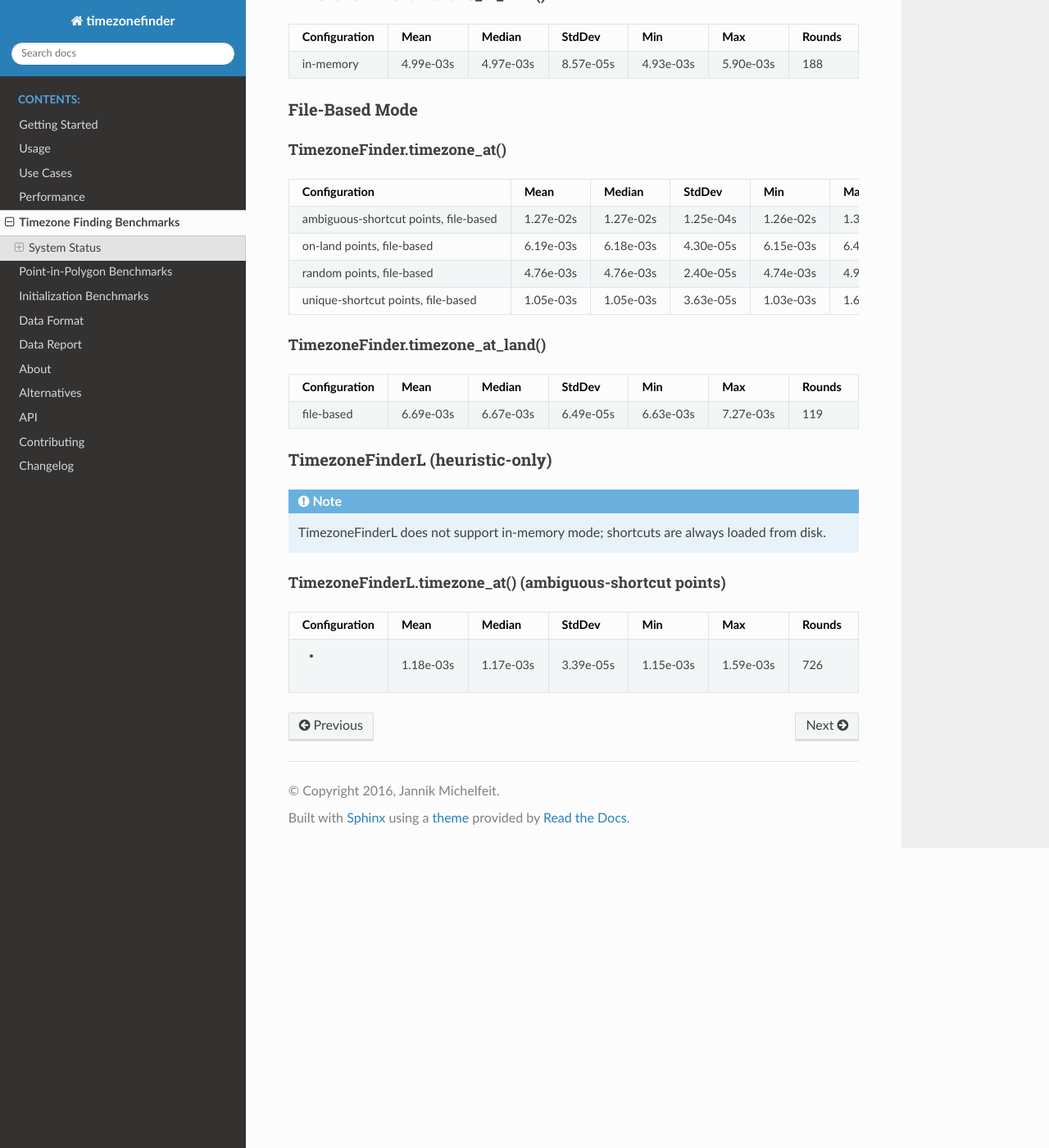
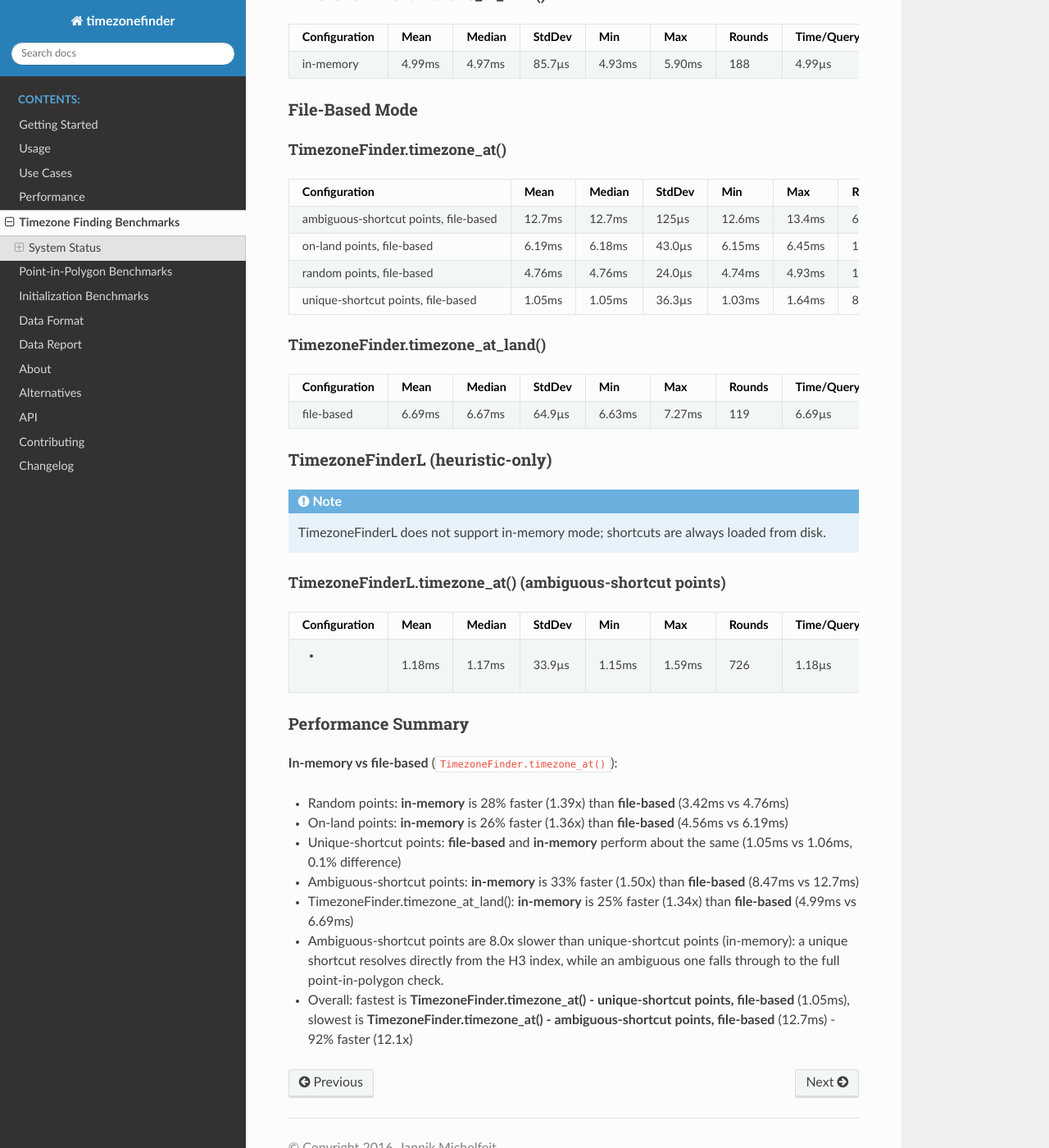
Before and after one commit to jannikmi/timezonefinder, a Sphinx documentation site: the page built from docs/benchmark_results_timezonefinding.rst, in a window 1280 px wide and 1400 px high, scrolled down 1275 px. Shown: the whole window at 82% size. Built offline with Sphinx 7.4.7 and the Read the Docs theme 3.1.0, drawn with Linux system fonts in a browser that asks for light colours; some of the changed text lies outside the part shown.

Commit message:
Restore readability and performance narrative to benchmark reports
The pytest-benchmark migration traded away the old reports' readability
and story for statistical rigor (Min/Max/StdDev/Rounds). Restore both
without losing any of the raw statistics:

- scripts/render_benchmark_reports.py: tables now show times in a
  readable unit (ms/us/ns picked by magnitude via format_duration())
  with human-friendly rounding (~3 significant figures via
  _decimals_for_magnitude() - "414ms"/"192x"/"3.57M/s" rather than
  "414.000ms"/"192.30x"/"3,573,050/s") instead of scientific notation
  or a fixed decimal count everywhere.
- Added derived Time/Query and Throughput columns (add_benchmark_table's
  extra_columns) for the timezone-finding and point-in-polygon suites.
- Added a "Performance Summary" section to all three reports with
  explicit percentage/x-speedup comparisons (in-memory vs file-based,
  clang vs Python, fastest vs slowest), computed directly from the JSON
  via add_comparison_bullet()/add_fastest_slowest_bullet() - never
  hardcoded, and the "faster" side is picked dynamically. A difference
  under 2% is reported as "about the same" instead of manufacturing an
  arbitrary winner from measurement noise.
- scripts/reporting.py's print_rst_table() now sizes list-table column
  widths proportional to content (compute_column_widths()) instead of
  splitting evenly, fixing a stale claim in its own docstring and
  benefiting docs/data_report.rst too.

Verified with `make docs` (zero warnings) and 36 tests in
tests/test_render_benchmark_reports.py covering the formatters and the
comparison/grouping logic.

Co-Authored-By: Claude Sonnet 5 <noreply@anthropic.com>

```diff
--- a/CHANGELOG.rst
+++ b/CHANGELOG.rst
@@ -25,6 +25,7 @@ Internal:
 * migrated benchmarking from the hand-rolled, one-shot ``timeit``-based timing in ``scripts/check_speed_*.py`` (no warmup, no repeats, mean-only) to ``pytest-benchmark`` suites under the new ``benchmarks/`` package (``test_timezone_finding.py``, ``test_inside_polygon.py``, ``test_initialization.py``), which calibrates warmup/rounds and reports full min/max/mean/median/stddev/IQR statistics; excluded from ``make test``/``make testall`` via ``testpaths`` and run explicitly via ``make speedtest`` (quick, tracked core subset) or ``make benchmarks``/``make reports`` (full suite, JSON output, regenerated ``docs/benchmark_results_*.rst``). Measurement (pytest-benchmark) and rendering (new ``scripts/render_benchmark_reports.py``, reusing the existing ``BenchmarkReporter``/``add_system_status_section``) are now fully decoupled, so the docs can be regenerated from a stored JSON without re-running anything; the numba/clang flags recorded in that JSON describe the machine that produced it, not whichever machine later renders it. Benchmark node ids are pinned by ``tests/test_benchmark_names.py`` so a rename fails loudly instead of silently resetting a future trend chart's history (plan 03). Never combine a benchmark run with ``pytest-run-parallel``'s ``--parallel-threads`` - see ``CONTRIBUTING.md``
 * ``update_data.sh`` now runs ``make reports`` automatically after regenerating the boundary data, ``DATA_VERSION``, and the benchmark fixtures, so ``docs/benchmark_results_*.rst`` (and ``docs/data_report.rst``) no longer go stale relative to the binary data an update PR actually ships - previously they had to be refreshed by hand and easily got forgotten. ``scripts/file_converter.py``'s ``parse_data()`` still does not trigger this by itself (the pytest-benchmark suite needs fixtures already back in sync with ``DATA_VERSION``, which only ``update_data.sh`` guarantees), so a standalone ``make parse``/``make testparse`` still needs a manual ``make reports`` afterwards
 * consolidated the three overlapping coding-agent instruction files into one canonical source: ``CLAUDE.md`` now holds all guidance, ``Agents.md`` is renamed to ``AGENTS.md`` and reduced to a pointer stub, and the legacy ``.cursorrules`` is replaced by ``.cursor/rules/repo-instructions.mdc`` (also a pointer stub), removing the drift risk of maintaining three near-duplicate copies
+* restored the readability and performance narrative that the pytest-benchmark migration had traded away for statistical rigor: ``docs/benchmark_results_*.rst`` tables now show times in a readable unit (ms/µs/ns picked by magnitude, ``scripts/render_benchmark_reports.py``'s ``format_duration()``) with human-friendly rounding (~3 significant figures via ``_decimals_for_magnitude()`` - ``"414ms"``/``"192x"``/``"3.57M/s"`` rather than ``"414.000ms"``/``"192.30x"``/``"3,573,050/s"``) instead of scientific notation or a fixed decimal count everywhere, plus derived Time/Query and Throughput columns for the timezone-finding and point-in-polygon suites; a new "Performance Summary" section on all three pages states explicit percentage/×-speedup comparisons (in-memory vs file-based, clang vs Python, fastest vs slowest) computed directly from the JSON, calling out a negligible (<2%) difference as "about the same" instead of declaring an arbitrary winner from noise. ``scripts/reporting.py``'s ``print_rst_table()`` now sizes list-table column widths proportional to content (``compute_column_widths()``) instead of splitting evenly, fixing a stale claim in its own docstring and benefiting ``docs/data_report.rst`` too. All underlying pytest-benchmark statistics (Min/Max/StdDev/Rounds) are unchanged - only formatting and the added narrative
 
 
 8.2.5 (2026-07-11)
--- a/docs/benchmark_results_timezonefinding.rst
+++ b/docs/benchmark_results_timezonefinding.rst
@@ -54,7 +54,7 @@ Benchmark Configuration
 
 **Batch Size**: 1,000
 
-Each benchmark times one pass over 1,000 fixed, committed query points (see benchmarks/conftest.py); rows below report seconds-per-batch. Divide by the batch size for seconds-per-query.
+Each benchmark times one pass over 1,000 fixed, committed query points (see benchmarks/conftest.py). Mean/Median/StdDev/Min/Max below are for the full 1,000-query batch; Time/Query and Throughput divide and scale that out to a per-query figure.
 
 
 
@@ -71,7 +71,7 @@ TimezoneFinder.timezone_at()
 
 .. list-table::
    :header-rows: 1
-   :widths: 14 14 14 14 14 14 14
+   :widths: 36 7 7 7 7 7 7 11 11
 
    * - Configuration
      - Mean
@@ -80,34 +80,44 @@ TimezoneFinder.timezone_at()
      - Min
      - Max
      - Rounds
+     - Time/Query
+     - Throughput
    * - ambiguous-shortcut points, in-memory
-     - 8.47e-03s
-     - 8.44e-03s
-     - 9.68e-05s
-     - 8.38e-03s
-     - 8.86e-03s
+     - 8.47ms
+     - 8.44ms
+     - 96.8µs
+     - 8.38ms
+     - 8.86ms
      - 114
+     - 8.47µs
+     - 118k/s
    * - on-land points, in-memory
-     - 4.56e-03s
-     - 4.54e-03s
-     - 5.59e-05s
-     - 4.50e-03s
-     - 4.97e-03s
+     - 4.56ms
+     - 4.54ms
+     - 55.9µs
+     - 4.50ms
+     - 4.97ms
      - 193
+     - 4.56µs
+     - 220k/s
    * - random points, in-memory
-     - 3.42e-03s
-     - 3.41e-03s
-     - 2.82e-05s
-     - 3.39e-03s
-     - 3.55e-03s
+     - 3.42ms
+     - 3.41ms
+     - 28.2µs
+     - 3.39ms
+     - 3.55ms
      - 182
+     - 3.42µs
+     - 293k/s
    * - unique-shortcut points, in-memory
-     - 1.06e-03s
-     - 1.05e-03s
-     - 1.46e-05s
-     - 1.03e-03s
-     - 1.21e-03s
+     - 1.06ms
+     - 1.05ms
+     - 14.6µs
+     - 1.03ms
+     - 1.21ms
      - 774
+     - 1.06µs
+     - 947k/s
 
 
 
@@ -128,13 +138,17 @@ TimezoneFinder.timezone_at_land()
      - Min
      - Max
      - Rounds
+     - Time/Query
+     - Throughput
    * - in-memory
-     - 4.99e-03s
-     - 4.97e-03s
-     - 8.57e-05s
-     - 4.93e-03s
-     - 5.90e-03s
+     - 4.99ms
+     - 4.97ms
+     - 85.7µs
+     - 4.93ms
+     - 5.90ms
      - 188
+     - 4.99µs
+     - 200k/s
 
 
 
@@ -152,7 +166,7 @@ TimezoneFinder.timezone_at()
 
 .. list-table::
    :header-rows: 1
-   :widths: 14 14 14 14 14 14 14
+   :widths: 42 6 6 6 6 6 6 11 11
 
    * - Configuration
      - Mean
@@ -161,34 +175,44 @@ TimezoneFinder.timezone_at()
      - Min
      - Max
      - Rounds
+     - Time/Query
+     - Throughput
    * - ambiguous-shortcut points, file-based
-     - 1.27e-02s
-     - 1.27e-02s
-     - 1.25e-04s
-     - 1.26e-02s
-     - 1.34e-02s
+     - 12.7ms
+     - 12.7ms
+     - 125µs
+     - 12.6ms
+     - 13.4ms
      - 68
+     - 12.7µs
+     - 78.5k/s
    * - on-land points, file-based
-     - 6.19e-03s
-     - 6.18e-03s
-     - 4.30e-05s
-     - 6.15e-03s
-     - 6.45e-03s
+     - 6.19ms
+     - 6.18ms
+     - 43.0µs
+     - 6.15ms
+     - 6.45ms
      - 128
+     - 6.19µs
+     - 161k/s
    * - random points, file-based
-     - 4.76e-03s
-     - 4.76e-03s
-     - 2.40e-05s
-     - 4.74e-03s
-     - 4.93e-03s
+     - 4.76ms
+     - 4.76ms
+     - 24.0µs
+     - 4.74ms
+     - 4.93ms
      - 154
+     - 4.76µs
+     - 210k/s
    * - unique-shortcut points, file-based
-     - 1.05e-03s
-     - 1.05e-03s
-     - 3.63e-05s
-     - 1.03e-03s
-     - 1.64e-03s
+     - 1.05ms
+     - 1.05ms
+     - 36.3µs
+     - 1.03ms
+     - 1.64ms
      - 818
+     - 1.05µs
+     - 948k/s
 
 
 
@@ -209,13 +233,17 @@ TimezoneFinder.timezone_at_land()
      - Min
      - Max
      - Rounds
+     - Time/Query
+     - Throughput
    * - file-based
-     - 6.69e-03s
-     - 6.67e-03s
-     - 6.49e-05s
-     - 6.63e-03s
-     - 7.27e-03s
+     - 6.69ms
+     - 6.67ms
+     - 64.9µs
+     - 6.63ms
+     - 7.27ms
      - 119
+     - 6.69µs
+     - 150k/s
 
 
 
@@ -246,10 +274,37 @@ TimezoneFinderL.timezone_at() (ambiguous-shortcut points)
      - Min
      - Max
      - Rounds
+     - Time/Query
+     - Throughput
    * - -
-     - 1.18e-03s
-     - 1.17e-03s
-     - 3.39e-05s
-     - 1.15e-03s
-     - 1.59e-03s
+     - 1.18ms
+     - 1.17ms
+     - 33.9µs
+     - 1.15ms
+     - 1.59ms
      - 726
+     - 1.18µs
+     - 850k/s
+
+
+
+
+Performance Summary
+~~~~~~~~~~~~~~~~~~~
+
+
+**In-memory vs file-based** (``TimezoneFinder.timezone_at()``):
+
+* Random points: **in-memory** is 28% faster (1.39x) than **file-based** (3.42ms vs 4.76ms)
+
+* On-land points: **in-memory** is 26% faster (1.36x) than **file-based** (4.56ms vs 6.19ms)
+
+* Unique-shortcut points: **file-based** and **in-memory** perform about the same (1.05ms vs 1.06ms, 0.1% difference)
+
+* Ambiguous-shortcut points: **in-memory** is 33% faster (1.50x) than **file-based** (8.47ms vs 12.7ms)
+
+* TimezoneFinder.timezone_at_land(): **in-memory** is 25% faster (1.34x) than **file-based** (4.99ms vs 6.69ms)
+
+* Ambiguous-shortcut points are 8.0x slower than unique-shortcut points (in-memory): a unique shortcut resolves directly from the H3 index, while an ambiguous one falls through to the full point-in-polygon check.
+
+* Overall: fastest is **TimezoneFinder.timezone_at() - unique-shortcut points, file-based** (1.05ms), slowest is **TimezoneFinder.timezone_at() - ambiguous-shortcut points, file-based** (12.7ms) - 92% faster (12.1x)
```
Also changed, not shown: other parts of docs/benchmark_results_timezonefinding.rst (+3 -3 lines), docs/benchmark_results_initialization.rst (+27 -25 lines), docs/benchmark_results_polygon.rst (+56 -33 lines), 3 other files.
